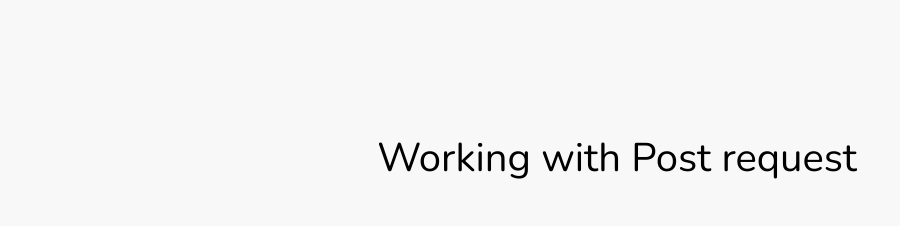
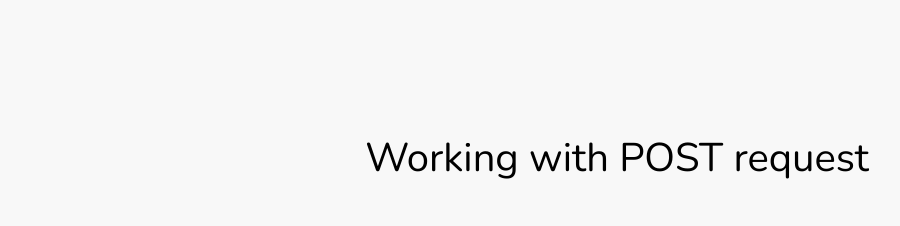
Before and after one commit to borkrit/abz, a React (Vite) app: page / in a window 1280 px wide. Shown: the part 820-1046 px from the top of the page, without its empty margins (23-923 px from the left). Built offline with nearby package versions, Linux system fonts and the light colour scheme; no server answers.

Commit message:
update font size

```diff
--- a/src/components/Form/Form.jsx
+++ b/src/components/Form/Form.jsx
@@ -189,7 +189,7 @@ const Form = () => {
         <section id={'form'}>
             <Container contentCenter={true}>
                 {!successFormSend && <>
-                    <Text tag={'h2'} type={'heading'}>Working with Post request </Text>
+                    <Text tag={'h2'} type={'heading'}>Working with POST request </Text>
                     <form action="" style={{
                         maxWidth: '380px',
                         marginBlock: '50px',
```
